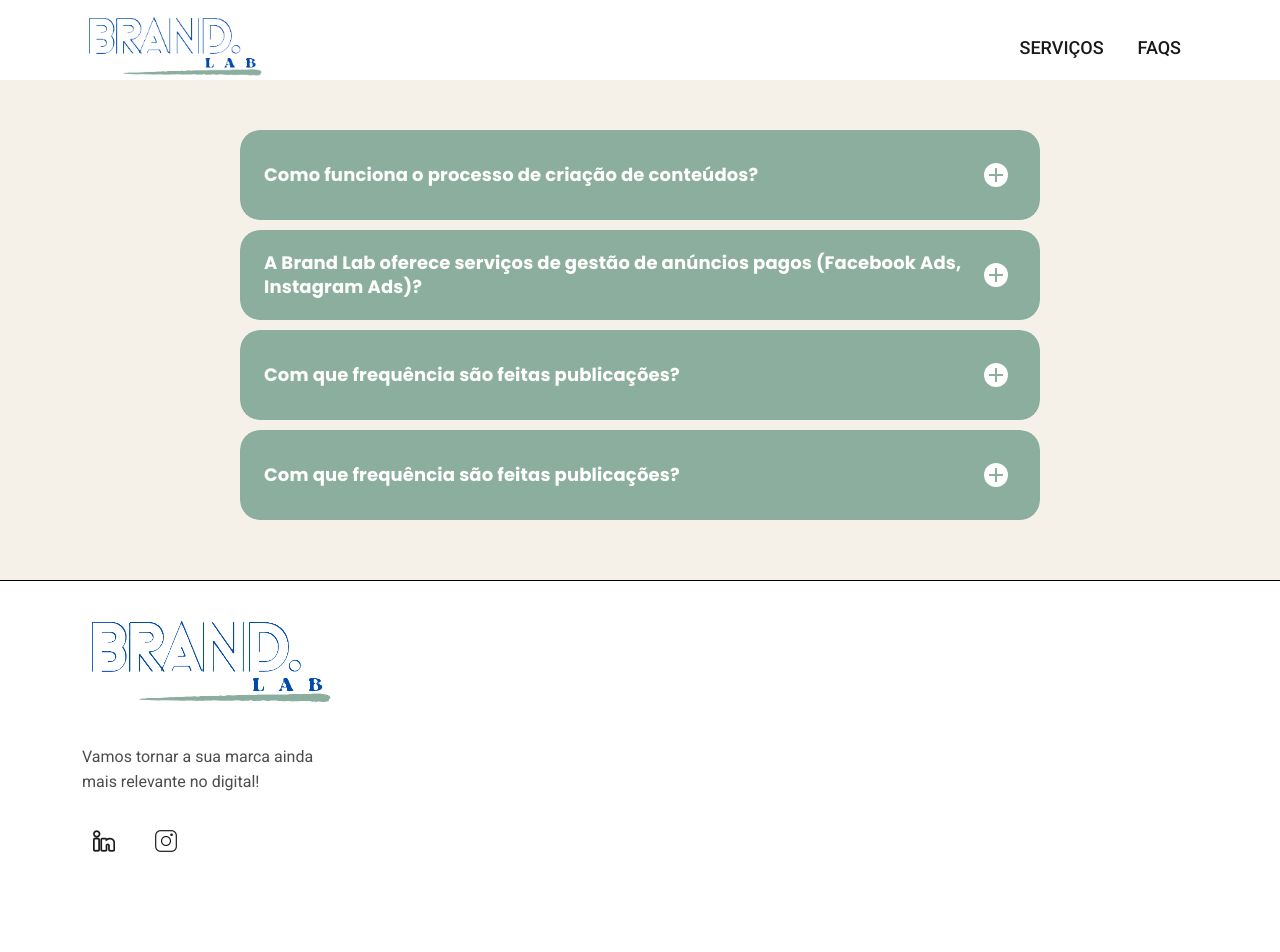
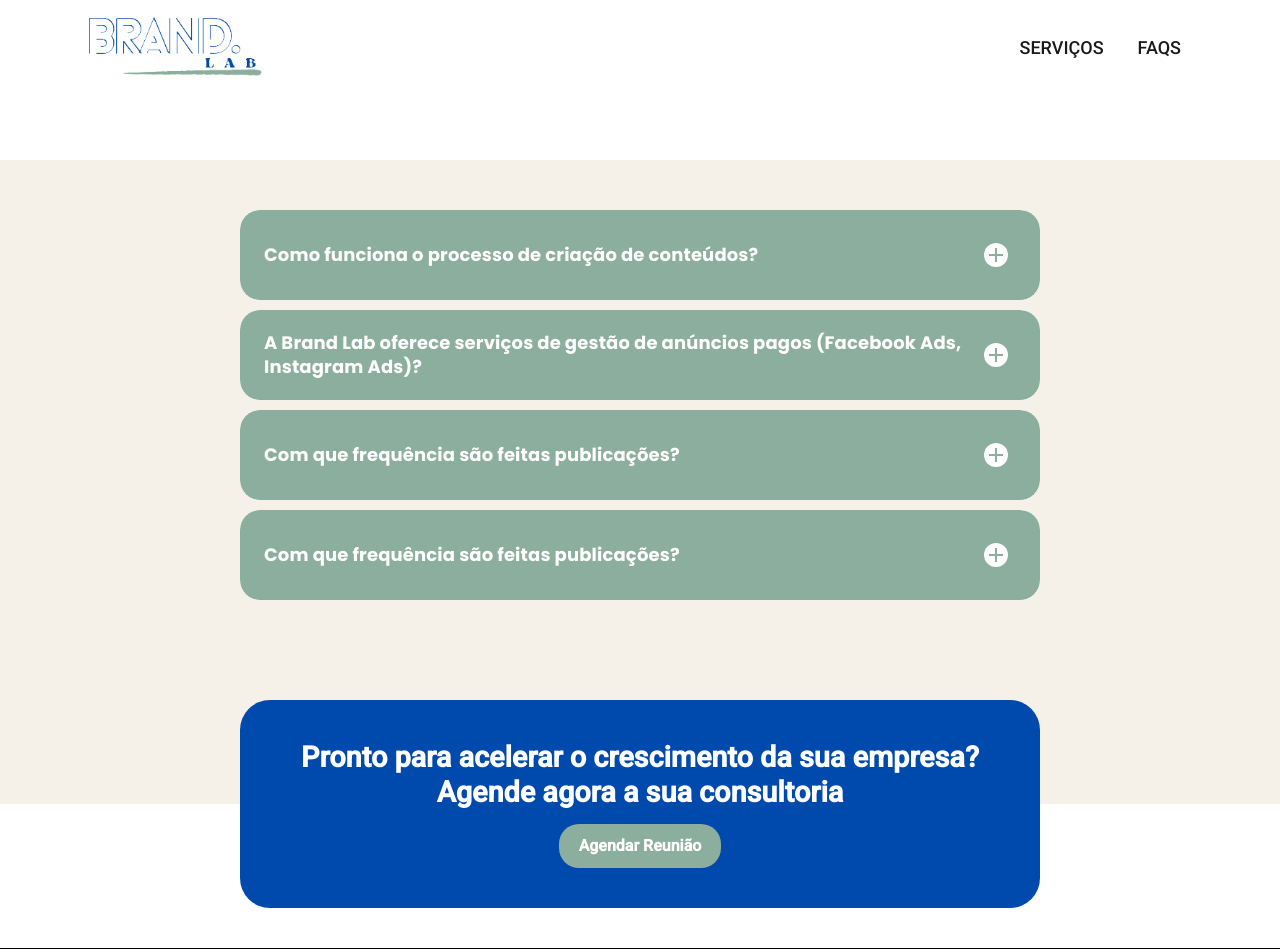
Before and after one commit to brandlab2025/brandlab, an Angular app: page / in a window 1280 px wide. Shown: the top 952 px of the page. Before the commit the page ends 913 px from the top, so only its background shows below. Built offline with nearby package versions, Linux system fonts and the light colour scheme.

Commit message:
Fix colors in budget card

```diff
--- a/src/app/app.component.html
+++ b/src/app/app.component.html
@@ -412,24 +412,16 @@
 
 <!--<app-service-card></app-service-card>-->
 
+<div class="about-us-section section">
+
+</div>
+
 <div class="faq-section section">
   <app-faq></app-faq>
 </div>
 
-<!--<div style="margin-top: 50px">-->
-<!--  <app-faq></app-faq>-->
-<!--</div>-->
-
-<!--<div class="split-background">-->
-<!--  <app-budget-card></app-budget-card>-->
-<!--&lt;!&ndash;  <div class="budget-call-container">&ndash;&gt;-->
-<!--&lt;!&ndash;    <div class="content">&ndash;&gt;-->
-<!--&lt;!&ndash;      <h2>Pronto para acelerar o crescimento da sua empresa? Agende agora a sua consultoria</h2>&ndash;&gt;-->
-<!--&lt;!&ndash;      <button class="budget-button">Agendar Reunião</button>&ndash;&gt;-->
-<!--&lt;!&ndash;    </div>&ndash;&gt;-->
-<!--&lt;!&ndash;  </div>&ndash;&gt;-->
-<!--</div>-->
-
-
+<div class="split-background">
+  <app-budget-card></app-budget-card>
+</div>
 
 <app-footer></app-footer>
--- a/src/app/components/budget-card/budget-card.component.scss
+++ b/src/app/components/budget-card/budget-card.component.scss
@@ -8,7 +8,7 @@
   position: relative;
   max-width: 800px;
   margin: 0 auto;
-  background-color: #0056d2; /* Blue background */
+  background-color: #014aad;
 
   .budget-card {
     display: flex;
@@ -26,7 +26,7 @@
 
     .budget-card-button {
       width: fit-content;
-      background-color: #e63946;
+      background-color: #8cae9e;
       color: #fff;
       border: none;
       border-radius: 20px;
--- a/src/assets/css/main.css
+++ b/src/assets/css/main.css
@@ -45,7 +45,7 @@ button:focus,
 }
 
 a:hover {
-  color: #37C2CC;
+  color: #014aad;
 }
 
 a {
```
